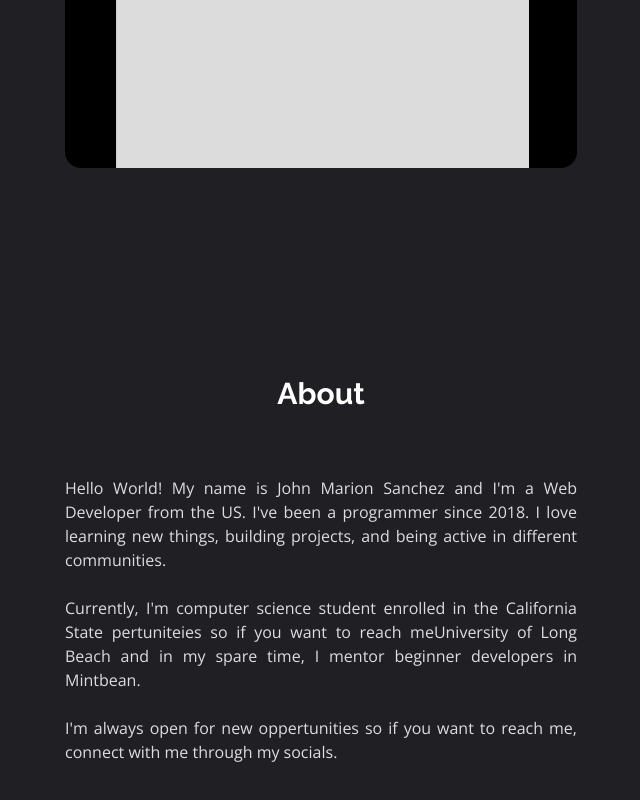
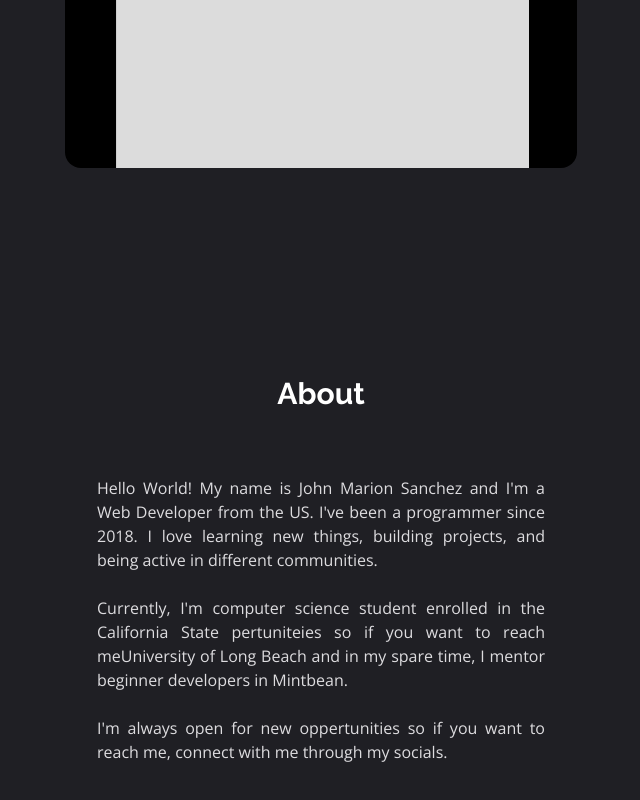
Before and after one commit to richpineapple/briantran, a website: page src/index.html in a window 1280 px wide. Shown: the part 1640-2440 px from the top of the page, without its empty margins (319-959 px from the left). Drawn offline with nearby package versions, Linux system fonts and the light colour scheme.

Commit message:
Small changes

```diff
--- a/src/index.html
+++ b/src/index.html
@@ -46,7 +46,7 @@
     </section>
     <section>
         <h1 class="mt-52 mb-16 text-center font-bold text-3xl">About</h1>
-        <article class="my-12 mx-auto max-w-xs sm:max-w-lg text-justify">
+        <article class="my-12 mx-auto max-w-xs sm:max-w-md text-justify">
             <p class="font-text font-light text-text">
                 Hello World! My name is John Marion Sanchez and I'm a Web Developer from the US.
                 I've been a programmer since 2018. I love learning new things, building projects, and being active in different communities.
@@ -57,5 +57,7 @@
              </p>
         </article>
     </section>
+    <!-- <div class="absolute right-2000 w-[2000px] h-[2000px] border-4 border-white border-solid rounded-full">
+    </div> -->
 </body>
 </html>
```
Also changed, not shown: dist/output.css.
